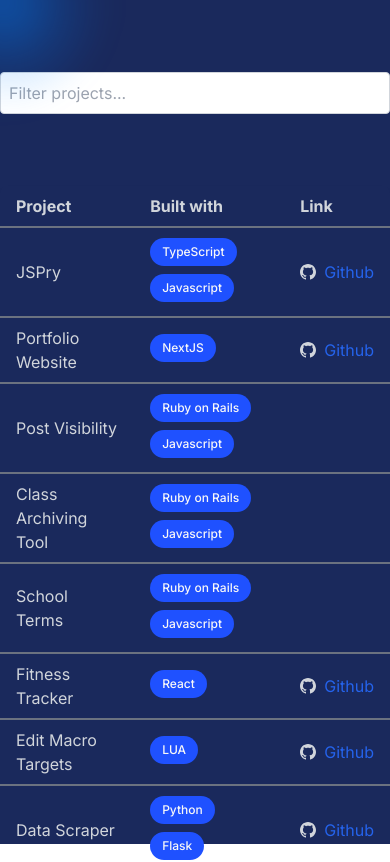
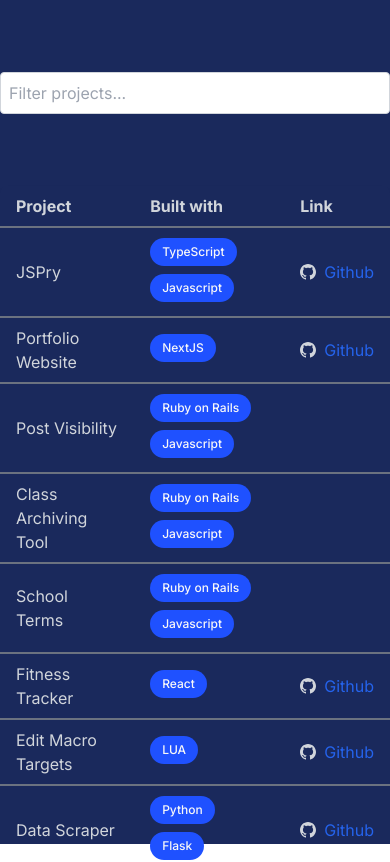
Before and after one commit to Natasha08/natasha-osborne-site, a Next.js app: page /projects in a window 390 px wide. Shown: the top 862 px of the page. Built offline with nearby package versions, Linux system fonts and the light colour scheme.

Commit message:
hide mouse glow on smaller screens

```diff
--- a/app/components/mouse-glow.js
+++ b/app/components/mouse-glow.js
@@ -53,7 +53,7 @@ const MouseGlow = () => {
   return (
     <div
       ref={mouseRef}
-      className="fixed top-0 left-0 pointer-events-none z-40"
+      className="fixed top-0 left-0 pointer-events-none z-40 hidden md:block"
       style={{
         width: '100vw',
         height: '100vh',
```
